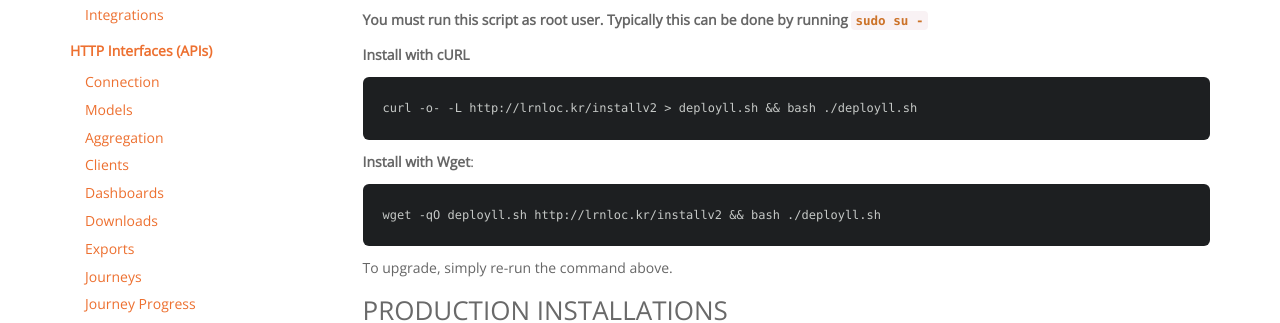
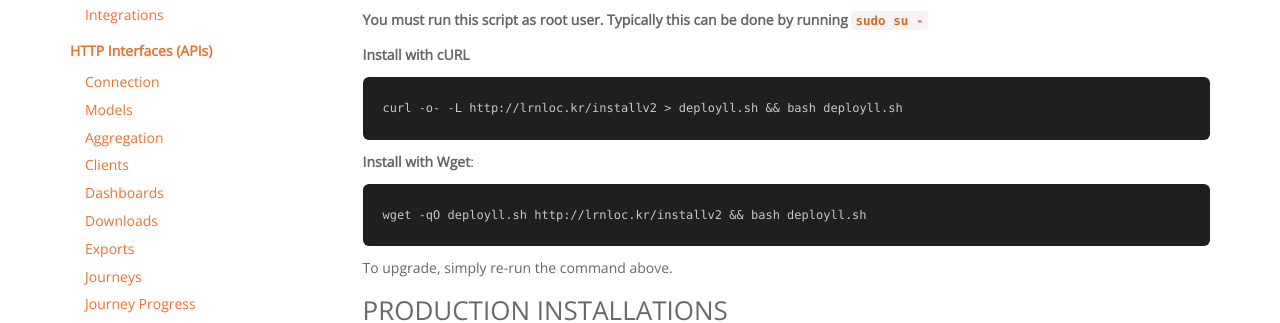
Before and after one commit to LearningLocker/docs, a Jekyll site: the page built from src/guides-installing.md, in a window 1280 px wide. Shown: the part 434-757 px from the top of the page. Built offline with Jekyll 4.4.1, drawn with Linux system fonts in a browser that asks for light colours; nearby versions of some CDN libraries; our own code applies the rules of GitHub Pages for plain Markdown files.

````diff
--- a/src/guides-installing.md
+++ b/src/guides-installing.md
@@ -20,11 +20,11 @@ apt-get update
 
 **Install with cURL**
 ```sh
-curl -o- -L http://lrnloc.kr/installv2 > deployll.sh && bash ./deployll.sh
+curl -o- -L http://lrnloc.kr/installv2 > deployll.sh && bash deployll.sh
 ```
 **Install with Wget**:
 ```sh
-wget -qO deployll.sh http://lrnloc.kr/installv2 && bash ./deployll.sh
+wget -qO deployll.sh http://lrnloc.kr/installv2 && bash deployll.sh
 ```
 
 To upgrade, simply re-run the command above.
````
